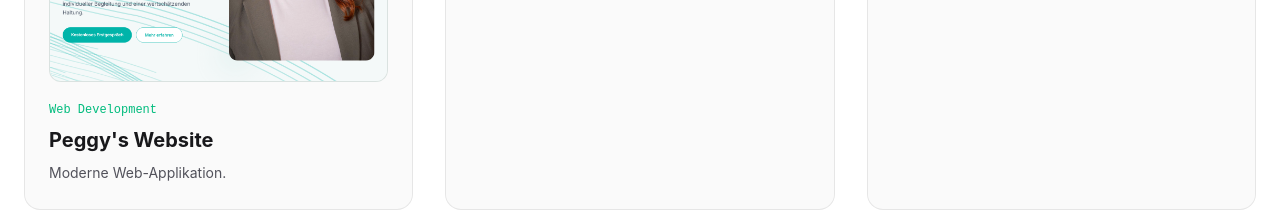
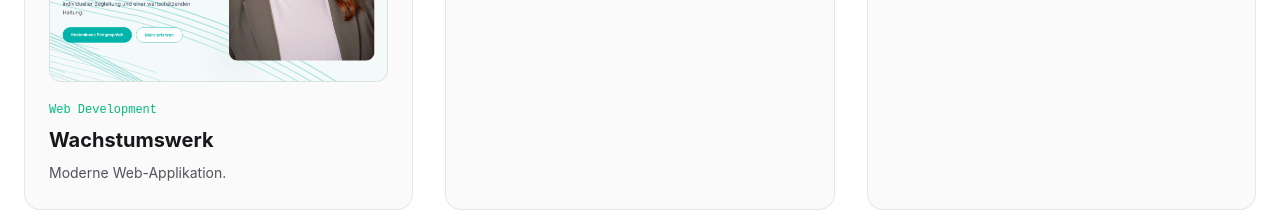
Before and after one commit to moebss/dev, a React (Vite) app: page / in a window 1280 px wide. Shown: the part 2420-2636 px from the top of the page. Built offline with nearby package versions, Linux system fonts and the light colour scheme.

Commit message:
fix: change project name from Peggys Website to Wachstumswerk

```diff
--- a/src/App.tsx
+++ b/src/App.tsx
@@ -476,7 +476,7 @@
         <div className="grid md:grid-cols-2 lg:grid-cols-3 gap-8">
           {[
             {
-              title: "Peggy's Website",
+              title: "Wachstumswerk",
               desc: "Moderne Web-Applikation.",
               img: `${import.meta.env.BASE_URL}peggys-website.png`
             },
--- a/src/WebsitesPage.tsx
+++ b/src/WebsitesPage.tsx
@@ -41,13 +41,13 @@
                     <div className="aspect-video overflow-hidden bg-emerald-500/5">
                         <img
                             src={`${import.meta.env.BASE_URL}peggys-website.png`}
-                            alt="Peggy's Website Preview"
+                            alt="Wachstumswerk Preview"
                             className="w-full h-full object-cover object-top group-hover:object-bottom transition-all duration-[6s] ease-in-out"
                         />
                     </div>
                     <div className="p-8 flex flex-col flex-1">
                         <div className="flex justify-between items-start mb-4">
-                            <h3 className="text-2xl font-bold" style={{ color: 'var(--color-text-heading)' }}>Peggy's Website</h3>
+                            <h3 className="text-2xl font-bold" style={{ color: 'var(--color-text-heading)' }}>Wachstumswerk</h3>
                             <div className="w-10 h-10 rounded-full flex items-center justify-center bg-emerald-500/10 text-emerald-500 group-hover:bg-emerald-500 group-hover:text-black transition-colors">
                                 <Globe className="w-5 h-5" />
                             </div>
```
